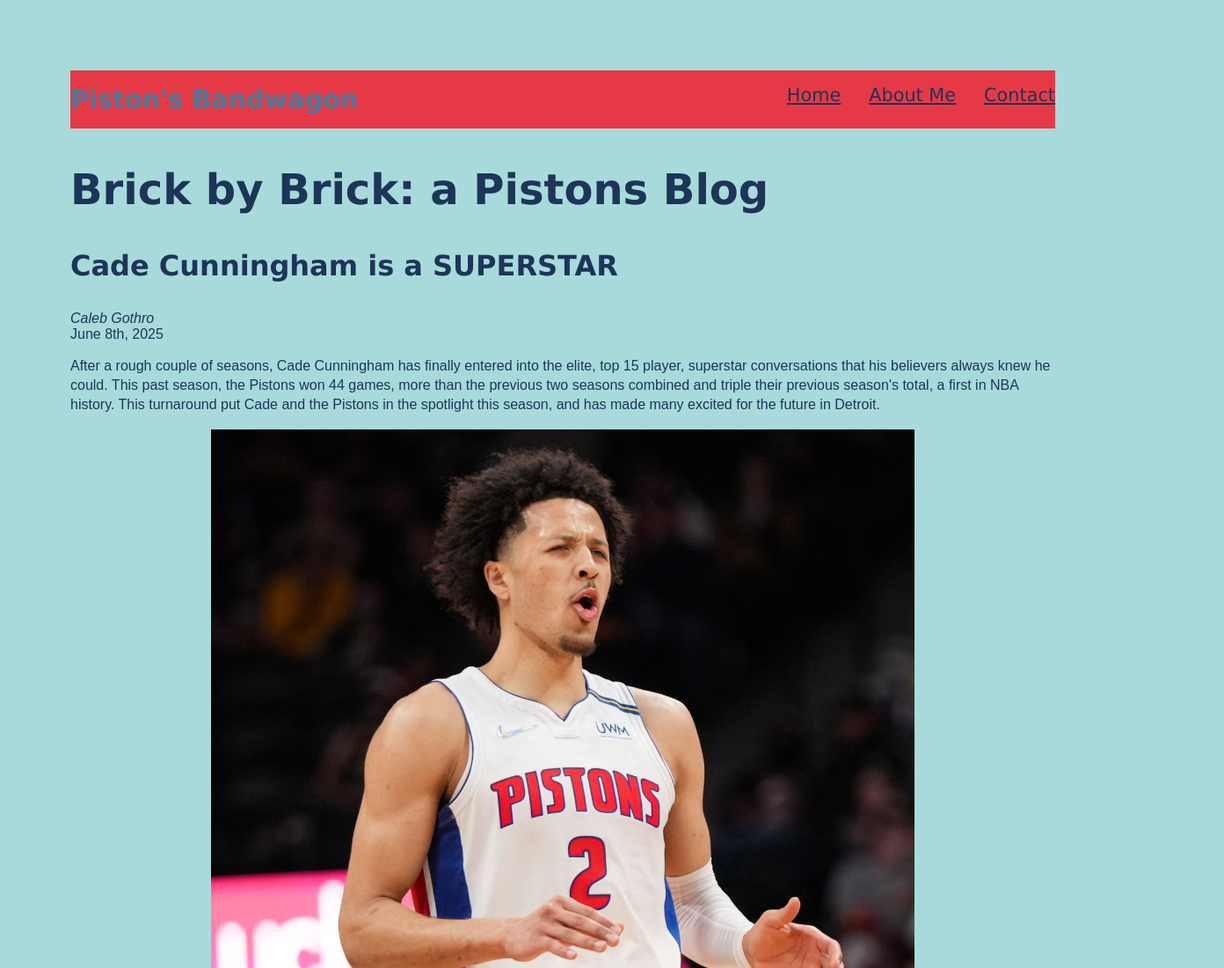
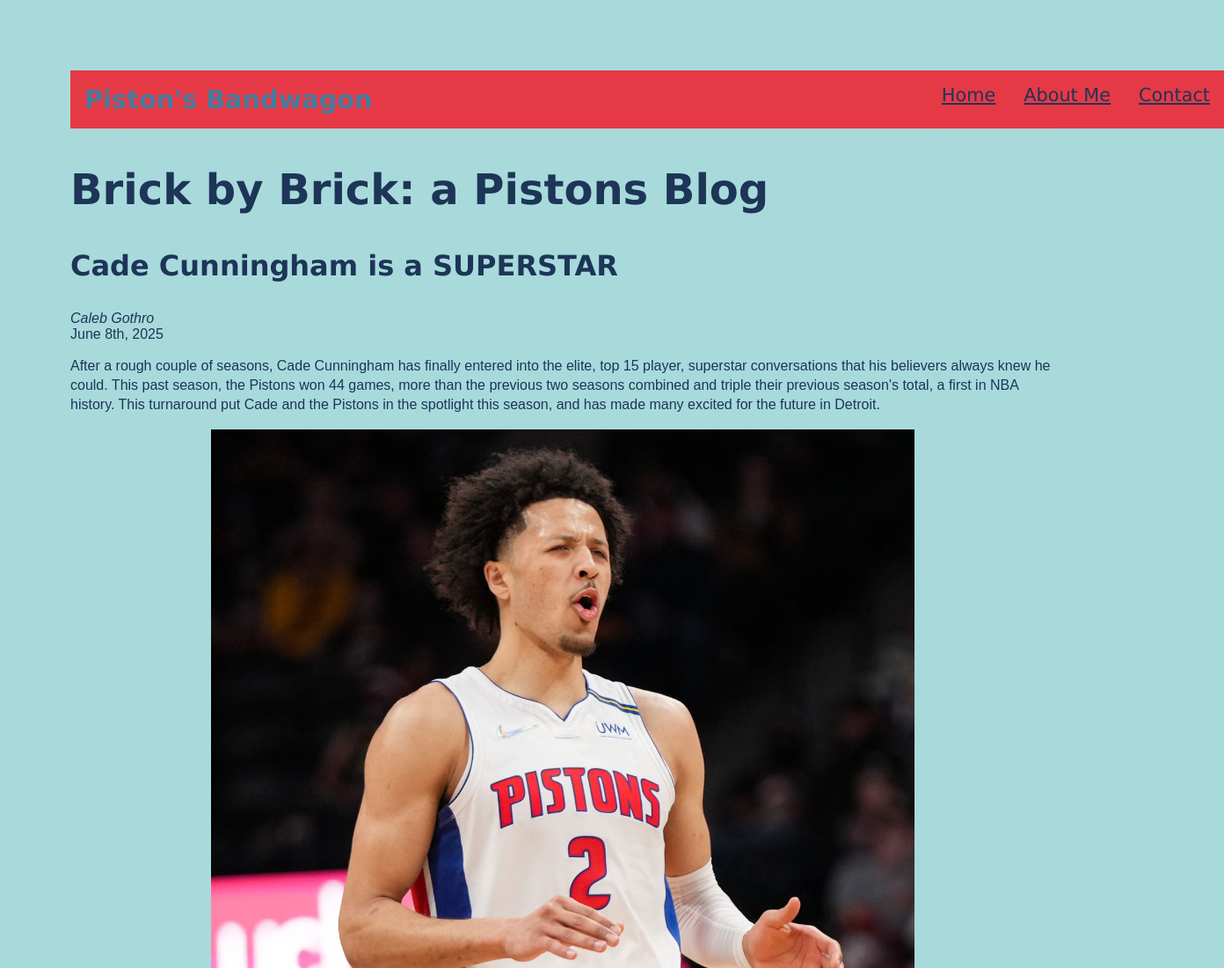
Before and after one commit to calebgothro/mi349_blog, a plain HTML site: page index.html in a window 1280 px wide. Shown: the top 1100 px of the page at 88% size, 1392 px wide, since content can reach past the window. Drawn offline with Linux system fonts and the light colour scheme.

Commit message:
fixed navbar CSS

```diff
--- a/style.css
+++ b/style.css
@@ -40,9 +40,10 @@ p{
 #main-nav{
     position: sticky;
     background-color: #e63946;
-    top: 0;
-    padding: 1em 0;
+    margin: 0;
+    padding: 1em;
     display: flex;
+    width: 100vw;
     justify-content: space-between;
     text-align: center;
 }
```
